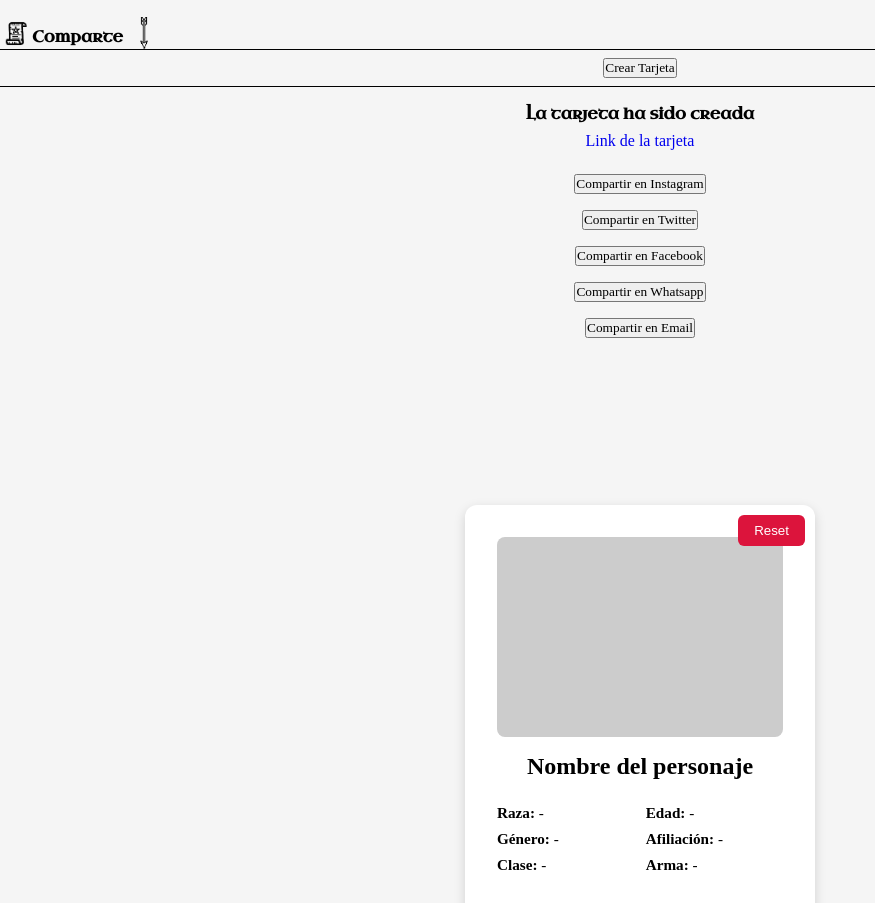
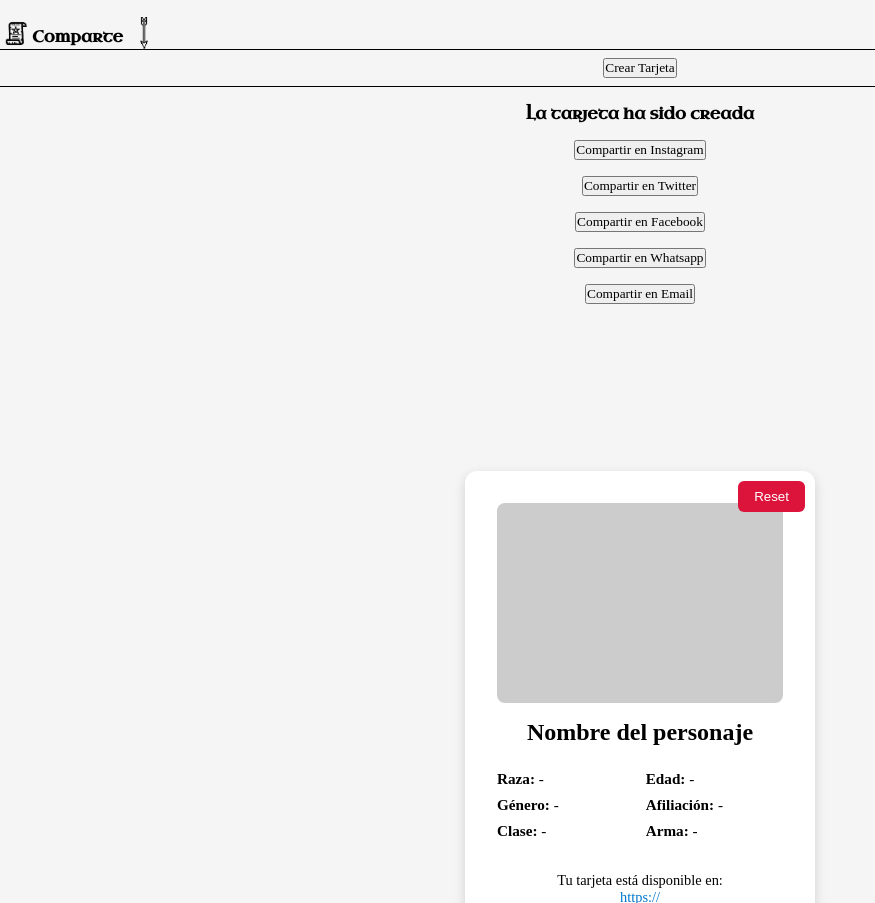
Before and after one commit to susdiaz-sudo/project-promo-58-module-2-team-3, a website built with Vite: page src/create.html in a window 1280 px wide. Shown: the part 800-1703 px from the top of the page, without its empty margins (0-875 px from the left). Built offline with nearby package versions, Linux system fonts and the light colour scheme; a web font is replaced by a local one.

Commit message:
remove link

```diff
--- a/src/partials/share.html
+++ b/src/partials/share.html
@@ -9,8 +9,6 @@
 <div class="share_card">
   <h3 class="share_card_h3">La tarjeta ha sido creada</h3>
 </div>
-<div class="share_link">
-  <a href="#">Link de la tarjeta</a>
   <nav class="share_nav">
     <button>Compartir en Instagram</button>
     <button>Compartir en Twitter</button>
@@ -18,4 +16,3 @@
     <button>Compartir en Whatsapp</button>
     <button>Compartir en Email</button>
   </nav>
-</div>
--- a/src/scss/layout/_share.scss
+++ b/src/scss/layout/_share.scss
@@ -47,14 +47,7 @@
 .share_card_h3 {
   font-family: vars.$fontTitle;
   font-size: 1em;
-}
-
-.share_link a {
-  display: flex;
-  justify-content: center;
-  padding: 0.5em;
   margin-bottom: 1em;
-  text-decoration: none;
 }
 
 .share_nav {
@@ -62,6 +55,7 @@
   flex-direction: column;
   align-items: center;
   gap: 1em;
+
 }
 
 .share_nav button {
```
